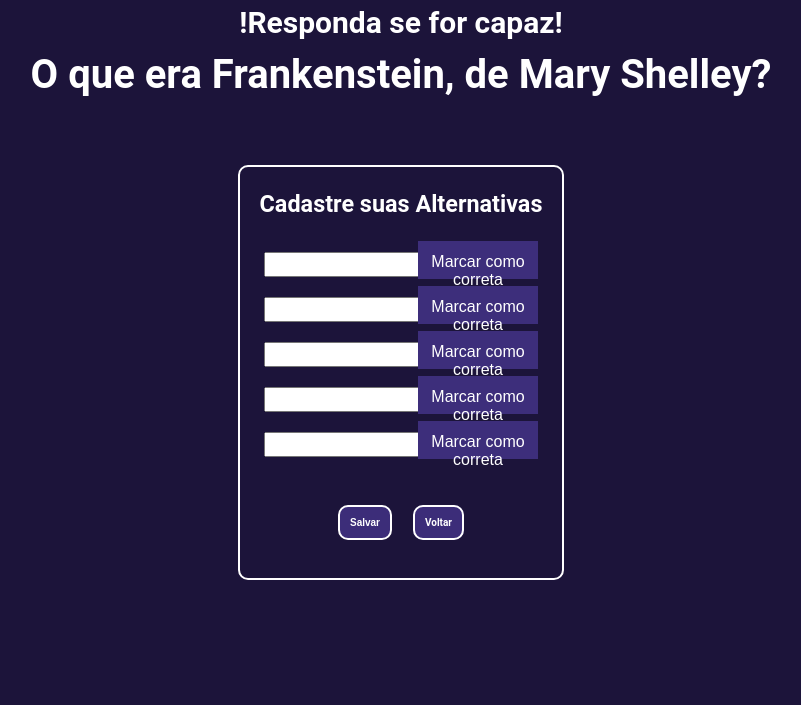
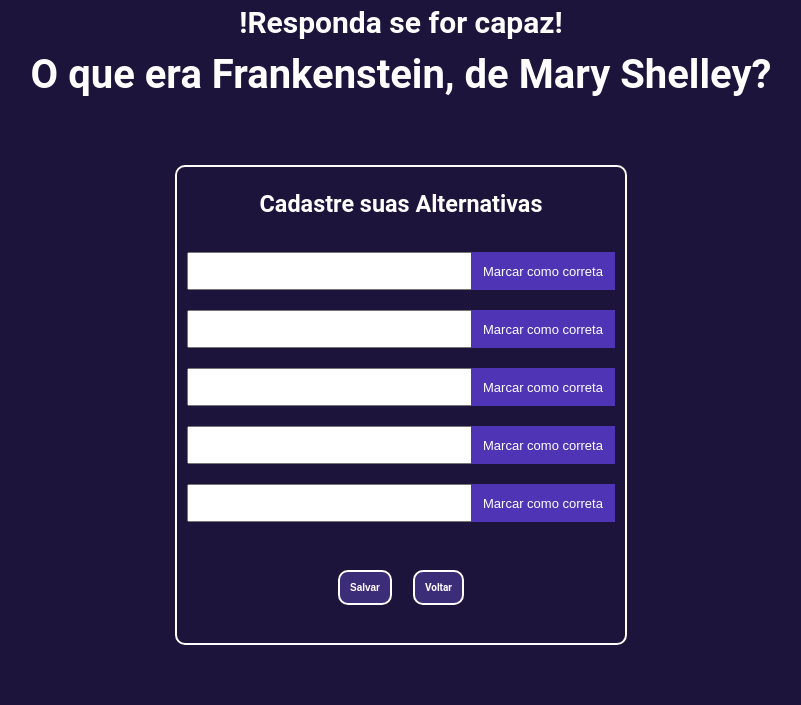
Before and after one commit to DenizeFMatos/SimuladorDePerguntasPHP, a PHP site: page /alternativas.php?pergunta_id=114 in a window 1280 px wide. Shown: the part 300-1005 px from the top of the page, without its empty margins (239-1040 px from the left). Before the commit the page ends 880 px from the top, so only its background shows below. Run offline with PHP 8.4, Linux system fonts and the light colour scheme; data comes from the database, SQL or seed files in the repository.

Commit message:
correção css alternativas

```diff
--- a/css/alternativas.css
+++ b/css/alternativas.css
@@ -1,5 +1,5 @@
 
-* {
+*{
     box-sizing: border-box;
     margin: 0;
     padding: 0;
@@ -30,18 +30,19 @@ input[type="radio"] {
 input[type="radio"]:checked:after {
     background-color: green;
 }
+
 input[type="radio"]::after {
     content: 'Marcar como correta';
-    font-size: 16px;
+    font-size: 13px;
     text-align: center;
-    background-color: rgba(61, 46, 123);
+    background-color: rgb(79, 53, 181);
     color: white;
     position: absolute;
     top: -16px;
     right: 0;
     width: 120px;
-    height: 26px;
-    padding-top: 12px
+    height: 14px;
+    padding: 12px;
 }
 
 h3{
@@ -58,7 +59,7 @@ border: 2px solid;
 }
 
 input{
-    font-size: 18px;
+    font-size: 30px;
     margin: 10px;
 }
 
```
